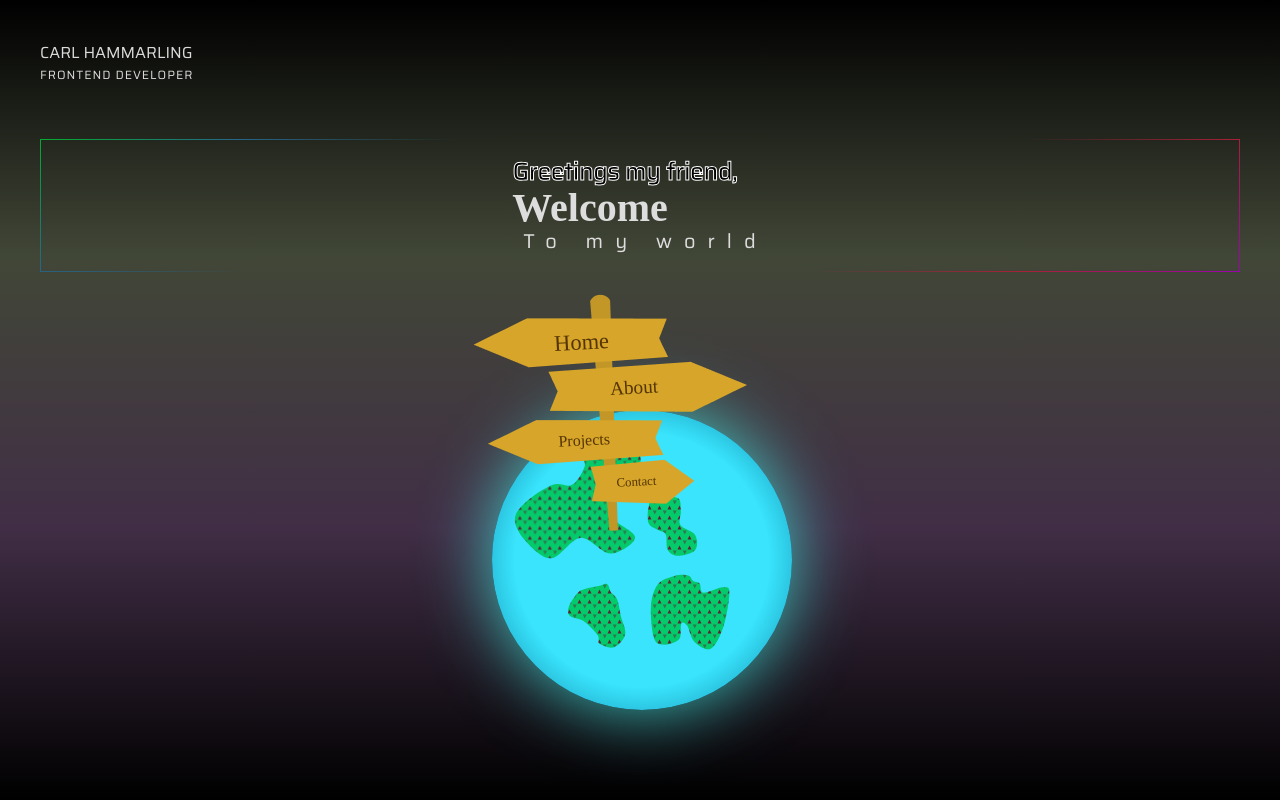
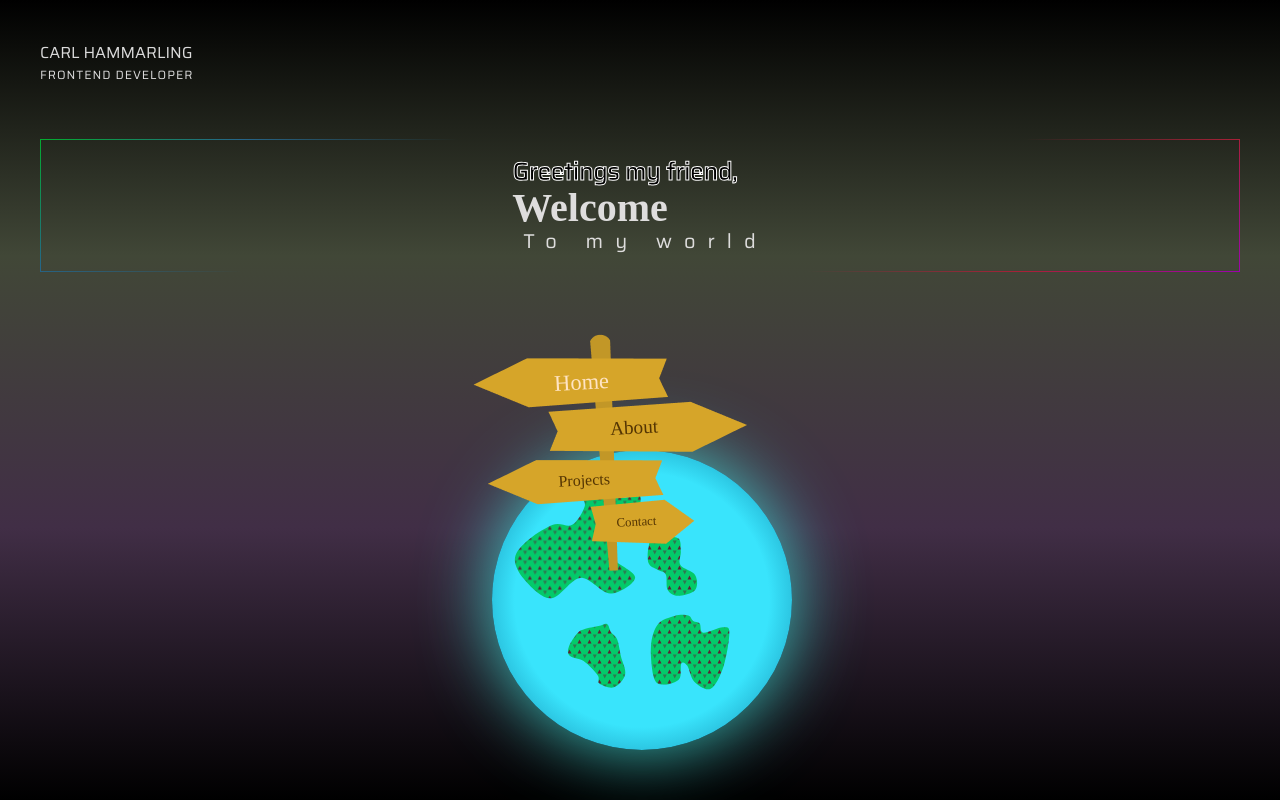
Before and after one commit to carlhammarling/PortfolioWorld, a React (Vite) app in the folder frontend/: page / in a window 1280 px wide. Built offline with nearby package versions, Linux system fonts and the light colour scheme; a web font is replaced by a local one.

Commit message:
Nav done

```diff
--- a/frontend/src/Components/WorldNav/WorldNav.jsx
+++ b/frontend/src/Components/WorldNav/WorldNav.jsx
@@ -2,9 +2,12 @@ import React from "react";
 import "./WorldNav.scss";
 import skyltar from "../../assets/skyltar.png";
 
-const WorldNav = () => {
+const WorldNav = ({ setNavigation, navigation }) => {
+
+
   return (
-    <div className="worldNav">
+    // <div className="worldNav">
+    <div className={`worldNav ${navigation}`}>
       <svg
         className="country"
         xmlns="http://www.w3.org/2000/svg"
@@ -144,10 +147,10 @@ const WorldNav = () => {
 
       <nav>
         <ul>
-            <li id="nav1">Home</li>
-            <li id="nav2">About</li>
-            <li id="nav3">Projects</li>
-            <li id="nav4">Contact</li>
+            <li id="nav1" className={navigation === 'homeNav' ? 'active' : ''} onClick={() => setNavigation('homeNav')}>Home</li>
+            <li id="nav2" className={navigation === 'aboutNav' ? 'active' : ''} onClick={() => setNavigation('aboutNav')}>About</li>
+            <li id="nav3" className={navigation === 'projectsNav' ? 'active' : ''} onClick={() => setNavigation('projectsNav')}>Projects</li>
+            <li id="nav4" className={navigation === 'contactNav' ? 'active' : ''} onClick={() => setNavigation('contactNav')}>Contact</li>
         </ul>
         <img className="skyltar" src={skyltar} alt="" />
       </nav>
--- a/frontend/src/Components/WorldNav/WorldNav.scss
+++ b/frontend/src/Components/WorldNav/WorldNav.scss
@@ -1,6 +1,5 @@
 .worldNav {
   font-family: "Holtwood One SC", serif;
-
   position: relative;
   width: 300px;
   height: 300px;
@@ -13,11 +12,21 @@
   border-radius: 50%;
   margin-block: 90px;
   box-shadow: 0px 0px 70px 0px #43fff2c1;
-  bottom: 0;
+  bottom: -200px;
   transition: 1s ease-in-out;
+  right: 0;
 
-  &:hover {
-    bottom: -250px;
+  &.aboutNav {
+    bottom: -450px;
+    width: 330px;
+  height: 330px;
+  }
+  &.projectsNav {
+    bottom: 170px;
+    right: -100px;
+    width: 200px;
+    height: 200px;
+
   }
 
   @keyframes oscillate {
@@ -55,8 +64,10 @@
         display: flex;
         justify-content: center;
         align-items: center;
+        cursor: pointer;
 
-        &:hover {
+
+        &.active {
             color: bisque;
         }
       }
--- a/frontend/src/Pages/Home/Home.jsx
+++ b/frontend/src/Pages/Home/Home.jsx
@@ -1,12 +1,19 @@
-import React from "react";
+import React, { useEffect, useState } from "react";
 import "./home.scss";
 import Header from "../../Components/Header/Header";
 import world from "../../assets/world.png";
 import WorldNav from "../../Components/WorldNav/WorldNav";
 
 const Home = () => {
+
+  const [navigation, setNavigation] = useState('homeNav')
+
+  useEffect(() => {
+    console.log(navigation)
+  }, [navigation])
+
   return (
-    <>
+    <div className="wrapper">
       <div className="home">
         <Header />
         <div className="welcome">
@@ -19,9 +26,9 @@ const Home = () => {
 
       </div>
       <div className="world">
-        <WorldNav />
+        <WorldNav setNavigation={setNavigation} navigation={navigation} />
       </div>
-    </>
+    </div>
   );
 };
 
--- a/frontend/src/Pages/Home/Home.scss
+++ b/frontend/src/Pages/Home/Home.scss
@@ -1,3 +1,5 @@
+
+
 .home {
   height: 100vh;
   color: white;
@@ -55,8 +57,11 @@
 
 .world {
   position: absolute;
+  overflow: hidden;
+
   bottom: 0;
   width: 100%;
+  height: 100%;
   display: flex;
   place-items: center;
   justify-content: center;
```
